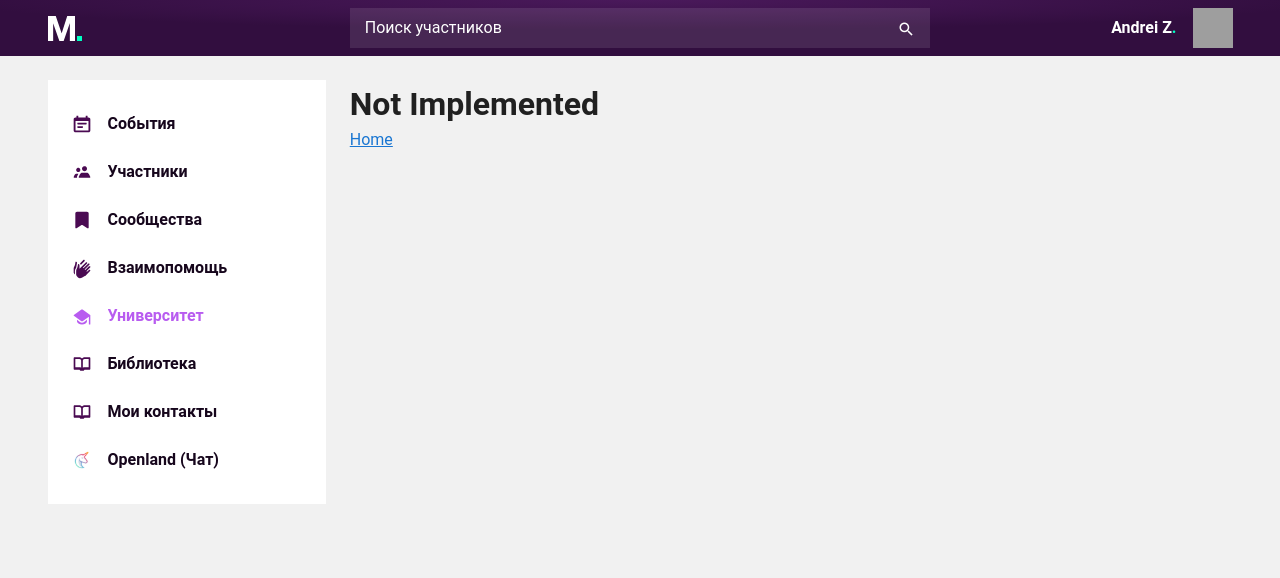
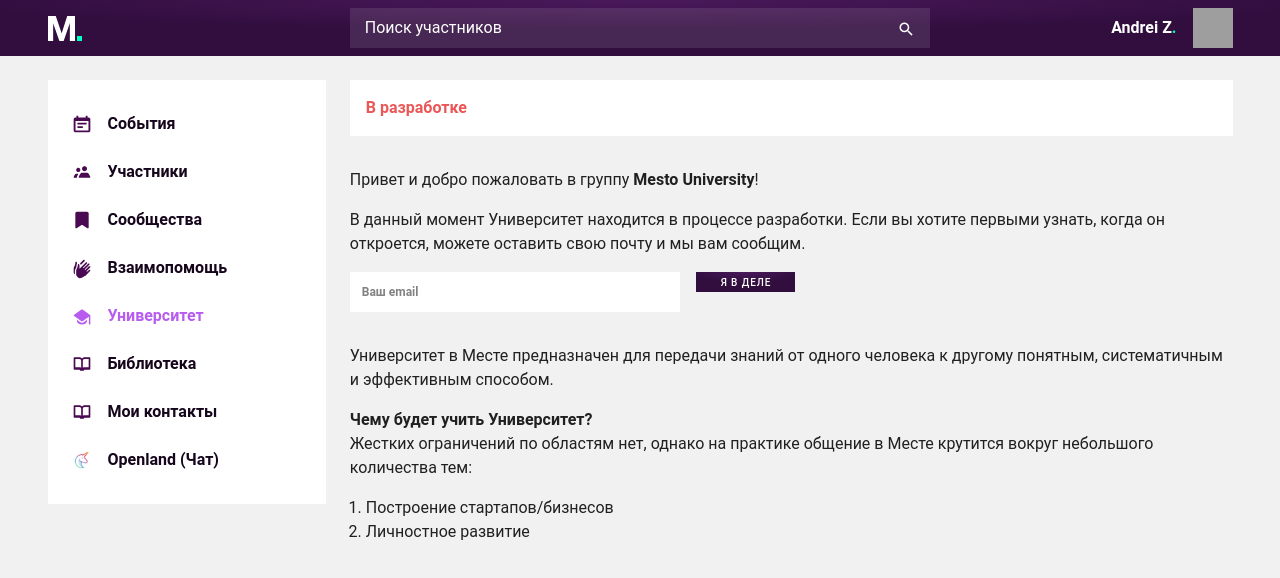
Before and after one commit to Andrei-Zhulid/mesto-start-page, a Vue app: page /university in a window 1280 px wide. Shown: the top 578 px of the page. Built offline with nearby package versions, Linux system fonts and the light colour scheme; grey boxes are pictures that could not be loaded.

Commit message:
Added University stub view

```diff
--- /dev/null
+++ b/src/components/MButton.vue
@@ -0,0 +1,17 @@
+<template>
+  <v-btn
+    v-bind="$attrs"
+    tile
+    dark
+    elevation="0"
+    class="background-deep-purple-gradient px-6"
+  >
+    <slot/>
+  </v-btn>
+</template>
+
+<script>
+export default {
+  inheritAttrs: false,
+}
+</script>
--- a/src/router/index.js
+++ b/src/router/index.js
@@ -8,6 +8,11 @@
     path: '/',
     name: 'Home',
     component: () => import('@/views/Start'),
+  },
+  {
+    path: '/university',
+    name: 'University',
+    component: () => import('@/views/UniversityStub'),
   },
   {
     path: '*',
--- /dev/null
+++ b/src/views/UniversityStub.vue
@@ -0,0 +1,69 @@
+<template>
+  <div>
+    <v-sheet class="pa-4 mb-8">
+      <span class="heading text-red">В разработке</span>
+    </v-sheet>
+
+    <p>Привет и добро пожаловать в группу <strong>Mesto University</strong>!</p>
+
+    <p>В данный момент Университет находится в процессе разработки. Если вы хотите первыми узнать, когда он откроется,
+      можете оставить свою почту и мы вам сообщим.</p>
+
+    <div class="d-flex mb-8">
+      <v-text-field
+        placeholder="Ваш email"
+        height="40"
+        solo
+        dense
+        flat
+        hide-details
+        class="email flex-grow-0 mr-4"
+      />
+      <MButton x-small>Я в деле</MButton>
+    </div>
+
+    <p>Университет в Месте предназначен для передачи знаний от одного человека к другому понятным, систематичным и
+      эффективным способом.</p>
+
+    <strong>Чему будет учить Университет?</strong>
+    <p>Жестких ограничений по областям нет, однако на практике общение в Месте крутится вокруг небольшого количества
+      тем:</p>
+
+    <ol class="pl-4">
+      <li>Построение стартапов/бизнесов</li>
+      <li>Личностное развитие</li>
+    </ol>
+  </div>
+</template>
+
+<script>
+import MButton from '@/components/MButton'
+
+export default {
+  components: { MButton },
+}
+</script>
+
+<style scoped>
+.text-red {
+  color: #EB5757;
+}
+
+.email {
+  width: 330px;
+  height: 40px;
+  border-radius: 0;
+}
+
+.email.v-text-field >>> input {
+  font-weight: 600;
+  font-size: 12px;
+  letter-spacing: normal;
+  color: var(--black);
+  padding: 3px 0;
+}
+
+.email.v-text-field >>> input::placeholder {
+  color: #828282;
+}
+</style>
```
Also changed, not shown: src/scss/variables.scss (+16 -0 lines).
